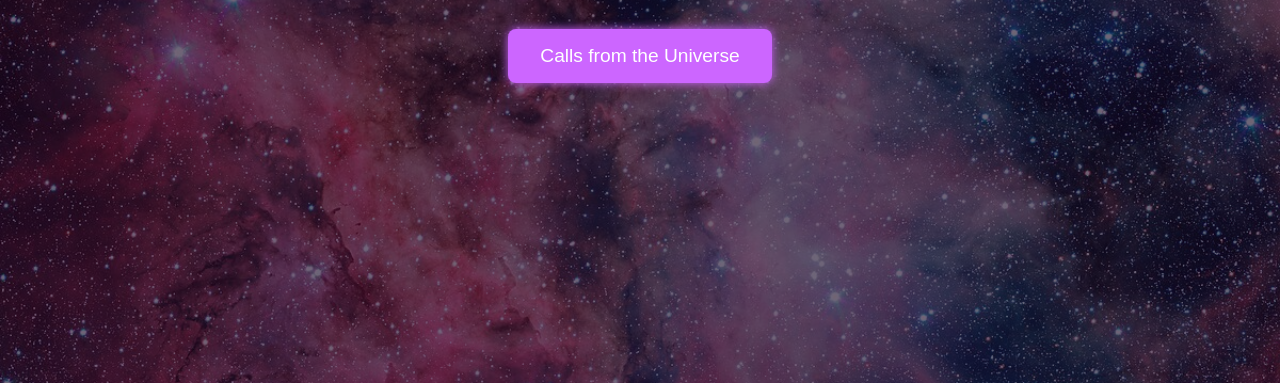
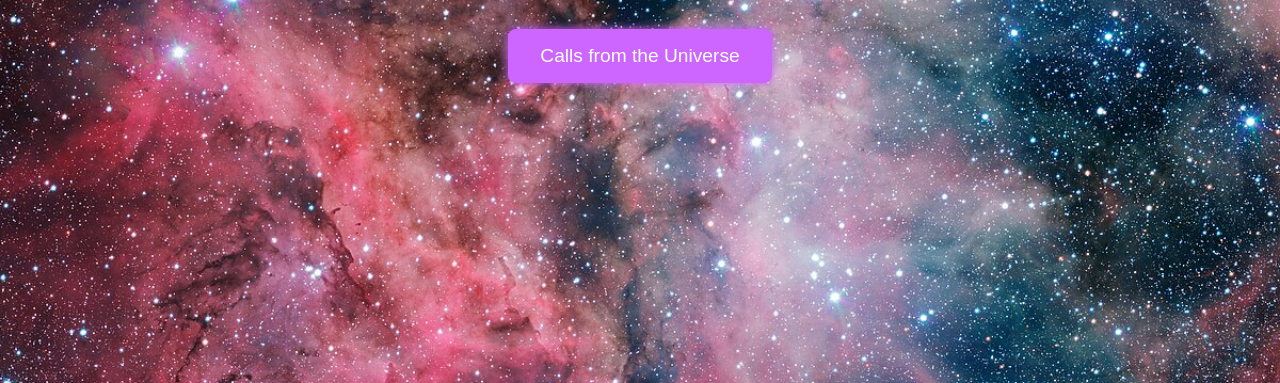
Before and after one commit to nouramor/astrophile-calendar, a plain HTML site: page index.html in a window 1280 px wide. Shown: the part 417-800 px from the top of the page. Drawn offline with Linux system fonts and the light colour scheme.

Commit message:
Update style.css

```diff
--- a/style.css
+++ b/style.css
@@ -9,19 +9,23 @@ body, html {
   height: 100%;
   font-family: 'Segoe UI', Tahoma, Geneva, Verdana, sans-serif;
 }
+.hero {
+  position: relative;
+  height: 100vh;
+  width: 100vw;
+  background: url('https://raw.githubusercontent.com/nouramor/astrophile-calendar/main/images/carina-nebula.jpg') no-repeat center center;
+  background-size: cover;
+  display: flex;
+  align-items: center;
+  justify-content: center;
+  flex-direction: column;
+  color: #dcb3ff; /* light purple text */
+  text-align: center;
+  padding: 20px;
+  overflow: hidden;
+}
 
-/* Hero section */
-.hero {
-  height: 100vh;
-  background-image: url('images/carina-nebula.jpg');
-  background-size: cover;
-  background-position: center;
-  position: relative;
-  display: flex;
-  justify-content: center;
-  align-items: center;
-  text-align: center;
-  color: #e0b3ff;
+
 }
 
 .hero::after {
```
